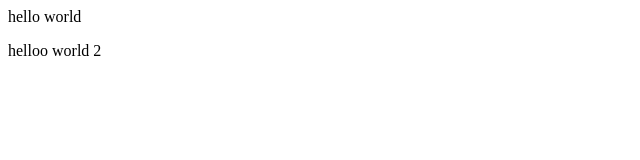
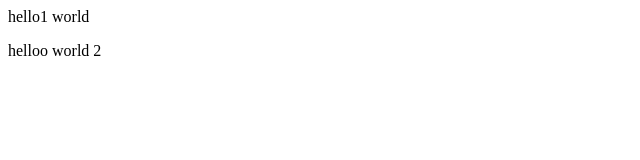
Before and after one commit to abdulrehman891/Data, a plain HTML site: page index.html in a window 1280 px wide. Shown: the full height of the page, 0-640 px from the left. Drawn offline with Linux system fonts and the light colour scheme.

Commit message:
new modification

```diff
--- a/index.html
+++ b/index.html
@@ -1,2 +1,2 @@
-<p>hello world</p>
+<p>hello1 world</p>
 <p>helloo world 2</p>
```
